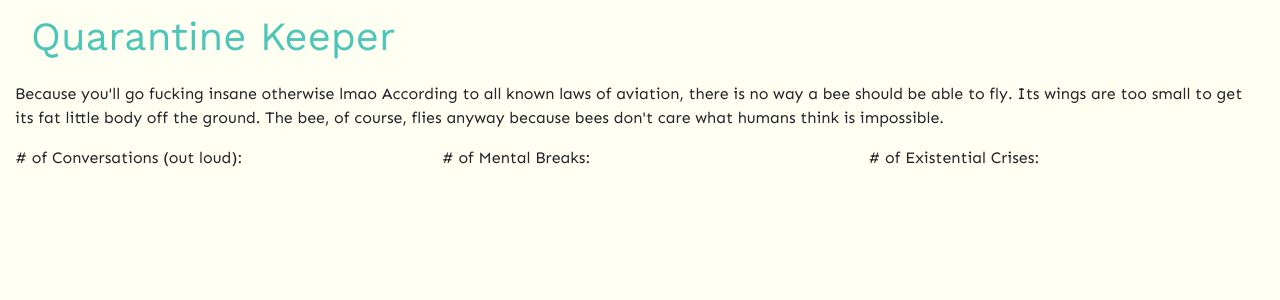
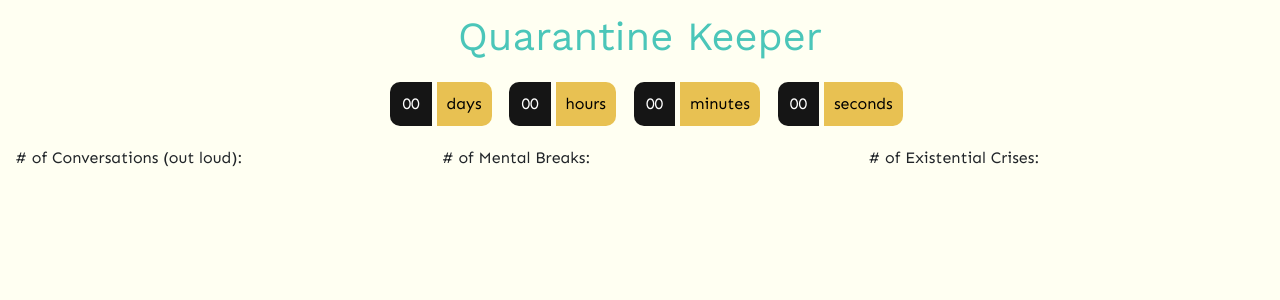
Before and after one commit to psittikul/quarantine-keeper, a PHP site: page / in a window 1280 px wide. Shown: the top 300 px of the page. Run offline with PHP 8.4, Linux system fonts and the light colour scheme; some web fonts are replaced.

Commit message:
Messing with styles

```diff
--- a/css/styles.css
+++ b/css/styles.css
@@ -1,6 +1,7 @@
 #headerTitle {
   font-family: "Work Sans", sans-serif;
   color: #4bc6b9;
+  margin: auto;
 }
 
 body {
@@ -8,4 +9,27 @@ body {
   font-family: "Sen", sans-serif;
 }
 
+.countup {
+  text-align: center;
+  margin-bottom: 20px;
+}
+
+.countup .timeel {
+  display: inline-block;
+  padding: 10px;
+  background: #151515;
+  margin: 0;
+  color: white;
+  min-width: 2.6rem;
+  margin-left: 13px;
+  border-radius: 10px 0 0 10px;
+}
+
+.countup span[class*=timeRef] {
+  border-radius: 0 10px 10px 0;
+  margin-left: 0;
+  background: #e8c152;
+  color: black;
+}
+
 /*# sourceMappingURL=styles.css.map */
--- a/index.php
+++ b/index.php
@@ -21,27 +21,17 @@
                 <h1>Quarantine Keeper</h1>
             </a>
         </nav>
-        <p>Because you'll go fucking insane otherwise lmao
-
-
-            According to all known laws
-            of aviation,
-
-
-            there is no way a bee
-            should be able to fly.
-
-
-            Its wings are too small to get
-            its fat little body off the ground.
-
-
-            The bee, of course, flies anyway
-
-
-            because bees don't care
-            what humans think is impossible.</p>
-
+        <!-- Count up timer for days in social isolation or whatever -->
+        <div class="countup" id="countup1">
+            <span class="timeel days">00</span>
+            <span class="timeel timeRefDays">days</span>
+            <span class="timeel hours">00</span>
+            <span class="timeel timeRefHours">hours</span>
+            <span class="timeel minutes">00</span>
+            <span class="timeel timeRefMinutes">minutes</span>
+            <span class="timeel seconds">00</span>
+            <span class="timeel timeRefSeconds">seconds</span>
+        </div>
         <div class="row">
             <div class="col-sm">
                 # of Conversations (out loud):
--- a/scss/styles.scss
+++ b/scss/styles.scss
@@ -3,9 +3,31 @@
 #headerTitle {
   font-family: $Work-Sans;
   color: $sea-serpent;
+  margin: auto;
 }
 
 body {
   background-color: $ivory;
   font-family: $Sen;
 }
+
+.countup {
+  text-align: center;
+  margin-bottom: 20px;
+}
+.countup .timeel {
+  display: inline-block;
+  padding: 10px;
+  background: #151515;
+  margin: 0;
+  color: white;
+  min-width: 2.6rem;
+  margin-left: 13px;
+  border-radius: 10px 0 0 10px;
+}
+.countup span[class*="timeRef"] {
+  border-radius: 0 10px 10px 0;
+  margin-left: 0;
+  background: #e8c152;
+  color: black;
+}
```
Also changed, not shown: js/scripts.js (added, +31 -0 lines), 1 other file.
